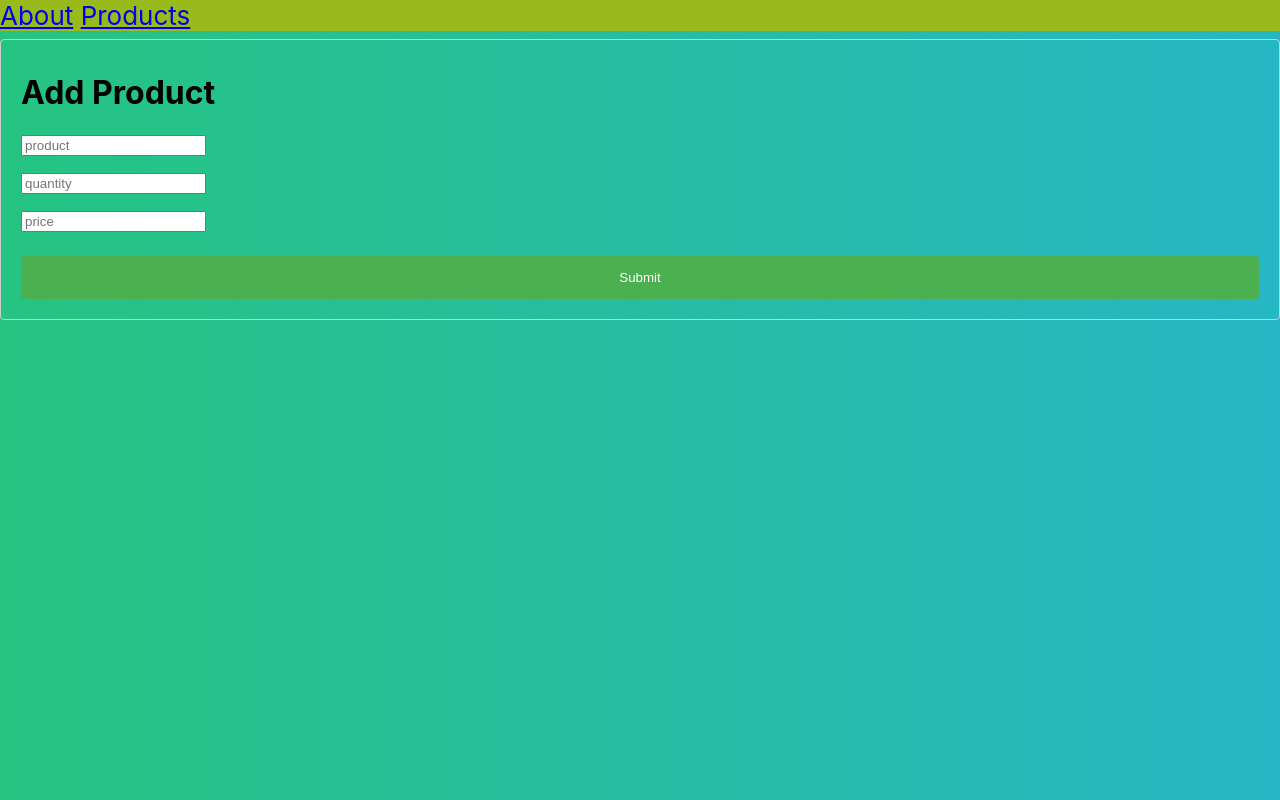
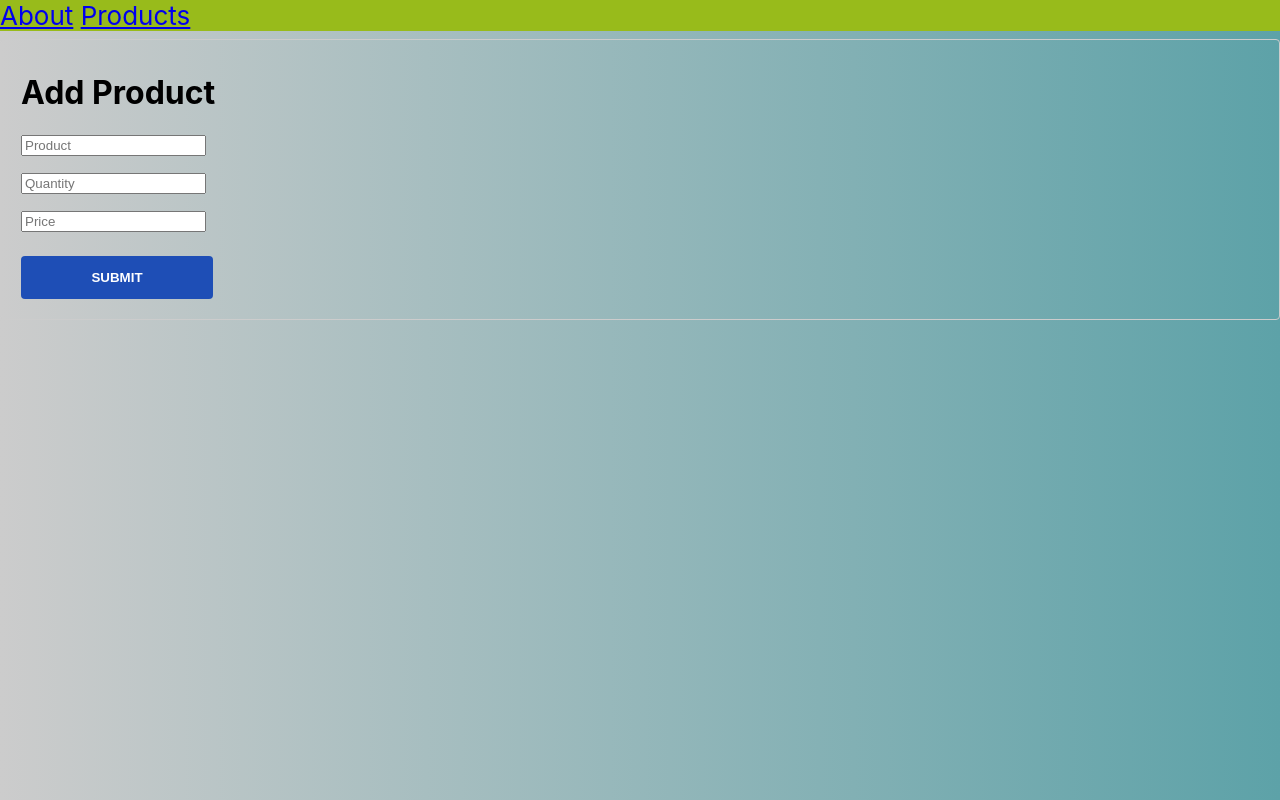
Before and after one commit to rupakgithub/reac_assignment_4, a React (Create React App) app: page /addProduct in a window 1280 px wide. Built offline with nearby package versions, Linux system fonts and the light colour scheme.

Commit message:
Add POST call logic and some css

```diff
--- a/src/App.css
+++ b/src/App.css
@@ -1,6 +1,6 @@
 body {
     background: -webkit-linear-gradient(left, #25c481, #25b7c4);
-    background: linear-gradient(to right, #25c481, #25b7c4);
+    background: linear-gradient(to right, #ccc, #5da2a8);
   }
 
   table {
--- a/src/components/AddProduct.css
+++ b/src/components/AddProduct.css
@@ -1,12 +1,13 @@
 .form-btn {
-  width: 100%;
-  background-color: #4caf50;
+  width: 15vw;
+  background-color: #1e4eb6;
   color: white;
   padding: 14px 20px;
   margin: 8px 0;
   border: none;
   border-radius: 4px;
   cursor: pointer;
+  font-weight: bold;
 }
 
 .product-form {
--- a/src/components/AddProduct.tsx
+++ b/src/components/AddProduct.tsx
@@ -13,14 +13,20 @@ type UserSubmitForm = {
 const schema = yup.object().shape({
   product: yup
     .string()
-    .min(3,"* Product must have 3 characters")
-    .required("Product is required value & should have 3 characters"),
+    .min(3, "* Product must have 3 characters")
+    .required("* Product is required value"),
   quantity: yup
     .number()
-    .positive()
-    .integer()
-    .required("Quantity should be more than 0"),
-  price: yup.number().positive().required("Price should be more than 1"),
+    .typeError("* Quantity field can't be NULL")
+    .positive("* Quantity should be a positive number")
+    .integer("* Quantity should be integer only")
+    .required("* Quantity should be more than 0"),
+  price: yup
+    .number()
+    .typeError("* Price field can't be NULL")
+    .min(1, "* Price should be minimum 1")
+    .positive("* Price should be a positive number")
+    .required("* Price should be more than 1"),
 });
 
 const AddProduct: React.FC = () => {
@@ -32,30 +38,31 @@ const AddProduct: React.FC = () => {
     resolver: yupResolver(schema),
   });
 
-  const submitForm = (data: UserSubmitForm) => {};
+  const submitForm = async (data: UserSubmitForm) => {
+    const {price, quantity, product: product_name} = data;
+    const response = await fetch("http://localhost:3004/products",{
+      method: 'POST',
+      body: JSON.stringify({price, quantity, product_name}),
+      headers:{
+        "Content-Type": "application/json"
+      }
+    });
+    const productData = await response.json();
+    console.log(productData);
+  };
 
   return (
     <div className="product-form">
       <h1>Add Product</h1>
       <form onSubmit={handleSubmit(submitForm)}>
-
-        <input type="text" {...register("product")} placeholder="product" />
-
-        <p style={{color:'red'}}>{errors.product?.message}</p>
-        <input
-          type="number"
-          placeholder="quantity"
-          {...register("quantity")}
-        />
-        <p>{errors.quantity?.message}</p>
-        <input
-          type="number"
-          {...register("price")}
-          placeholder="price"
-        />
-        <p>{errors.price?.message}</p>
+        <input type="text" {...register("product")} placeholder="Product" />
+        <p style={{ color: "red" }}>{errors.product?.message}</p>
+        <input type="number" placeholder="Quantity" {...register("quantity")} />
+        <p style={{ color: "red" }}>{errors.quantity?.message}</p>
+        <input type="number" {...register("price")} placeholder="Price" />
+        <p style={{ color: "red" }}>{errors.price?.message}</p>
         <button className="form-btn" type="submit">
-          Submit
+          SUBMIT
         </button>
       </form>
     </div>
```
